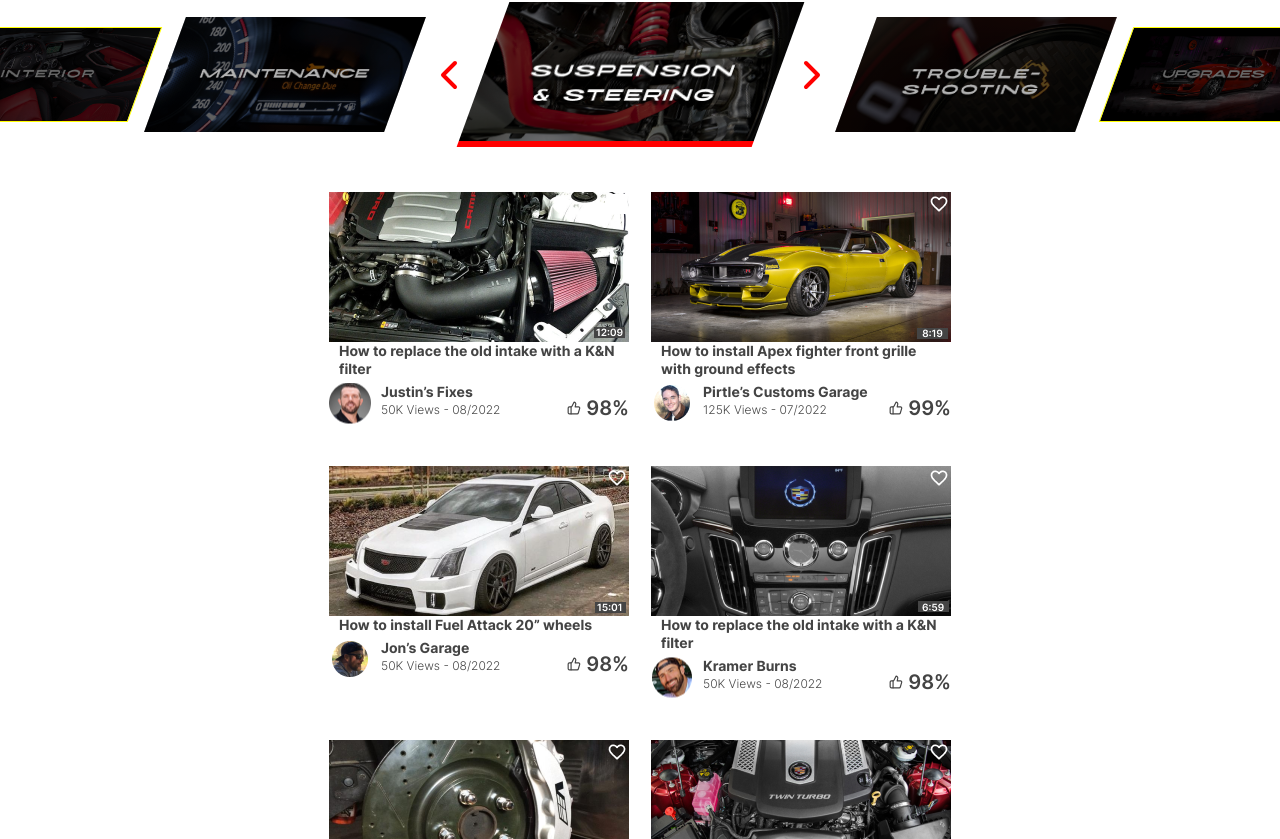
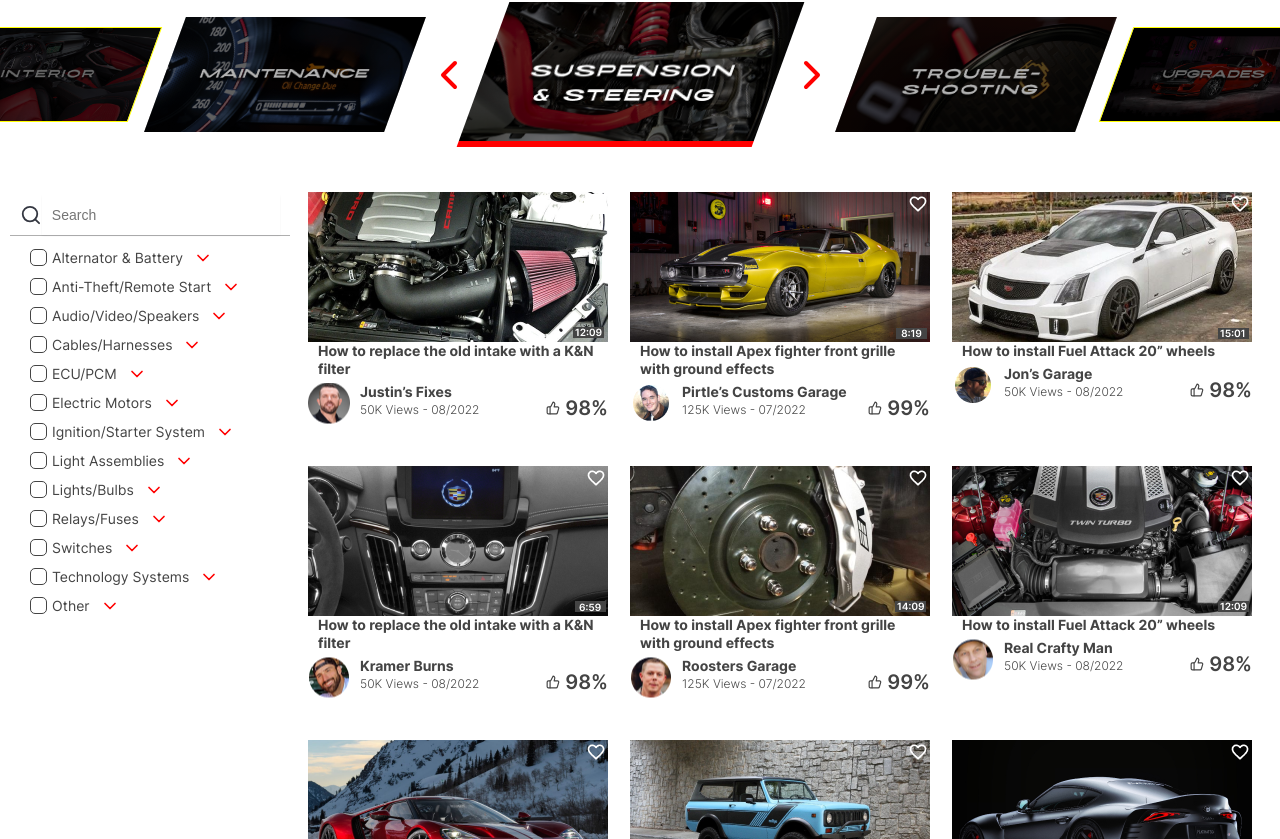
Before and after one commit to lgdhades/howtoo, a Next.js app: page / in a window 1280 px wide. Shown: the part 361-1200 px from the top of the page. Built offline with nearby package versions, Linux system fonts and the light colour scheme.

Commit message:
feat [index.js] : add Sidebar in Home Page

```diff
--- a/pages/index.js
+++ b/pages/index.js
@@ -7,6 +7,7 @@
 import { CateogriesSlider } from '../components/CategoriesSlider/CateogriesSlider'
 import { SingleSelectDropdown } from '../components/SingleSelectDropDown/SingleSelectDropdown'
 import cars from '../data/cars.json'
+import { Sidebar } from '../components/Sidebar/Sidebar'
 
 /*---> Component <---*/
 export default function Home() {
@@ -32,6 +33,8 @@
 
         <CateogriesSliderTitle>SELECT A CATEGORY</CateogriesSliderTitle>
         <CateogriesSlider />
+        <MainContentWrapper>
+          <Sidebar />
           <PostsWrapper>
             {posts.map(post => (
               <Post
@@ -46,6 +49,7 @@
               />
             ))}
           </PostsWrapper>
+        </MainContentWrapper>
       </PageWrapper>
     </>
   )
@@ -53,8 +57,31 @@
 
 /*---> Styles <---*/
 const PageWrapper = styled.div`
-  /* border: 1px solid yellow; */
+  /* border: 1px solid red; */
   /* padding: 50px 300px; */
+`
+
+const MainContentWrapper = styled.div`
+  /* border: 1px solid red; */
+  display: flex;
+  padding: 0px 200px;
+
+  @media (max-width: 1640px) {
+    padding: 0px 100px;
+  }
+
+  @media (max-width: 1450px) {
+    padding: 0px 50px;
+  }
+
+   @media (max-width: 1350px) {
+    padding: 0px 20px;
+  }
+
+  @media (max-width: 1285px) {
+    padding: 0px 10px;
+  }
+
 `
 
 const PostsWrapper = styled.div`
@@ -62,7 +89,8 @@
   display: flex;
   justify-content: center;
   flex-wrap: wrap;
-  padding: 0px 300px;
+  max-height: 825px
+
 `
 
 const CateogriesSliderTitle = styled.div`
```
Lines whose indentation alone changed are shown as unchanged.
